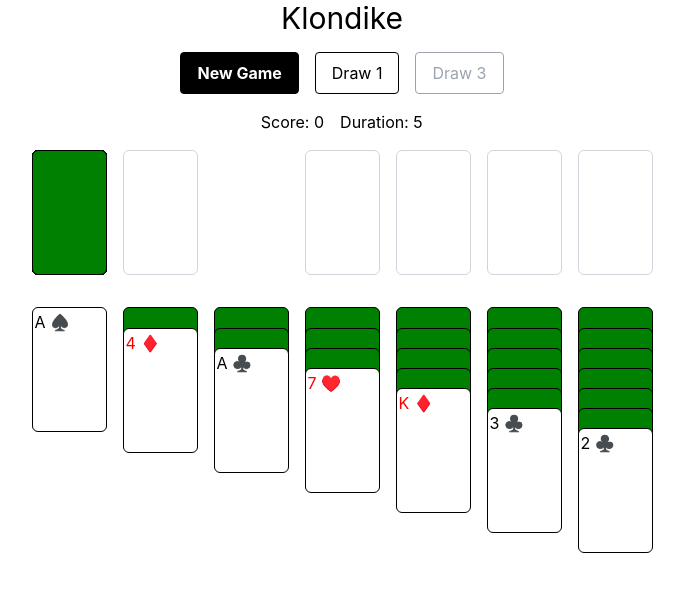
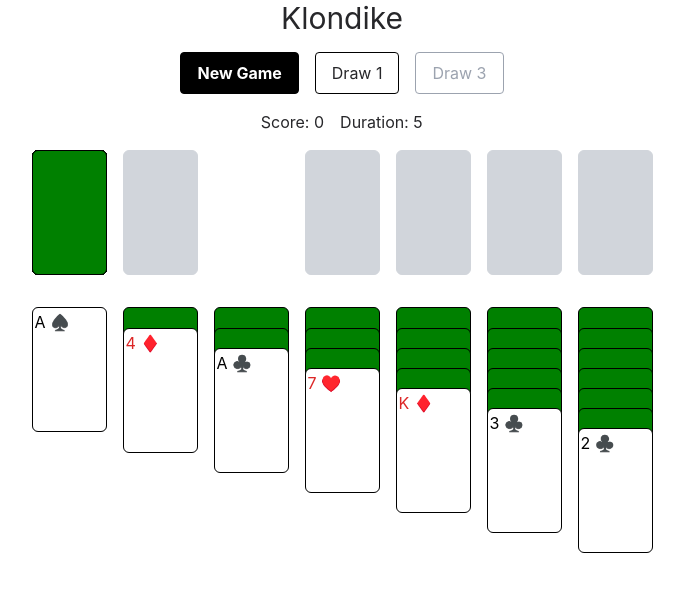
Before and after one commit to brhue/klondike, a React (Vite) app: page / in a window 1280 px wide. Shown: the top 592 px of the page, without its empty margins (298-982 px from the left). Built offline with nearby package versions, Linux system fonts and the light colour scheme.

Commit message:
Add some dark mode styles

```diff
--- a/index.html
+++ b/index.html
@@ -6,7 +6,7 @@
     <meta name="viewport" content="width=device-width, initial-scale=1.0" />
     <title>Klondike Solitaire</title>
   </head>
-  <body>
+  <body class="bg-white text-zinc-800 dark:bg-zinc-900 dark:text-white">
     <div id="root"></div>
     <script type="module" src="/src/main.jsx"></script>
   </body>
--- a/src/Button.jsx
+++ b/src/Button.jsx
@@ -2,7 +2,7 @@ export default function Button({ className, children, ...props }) {
   return (
     <button
       {...props}
-      className={`border border-black rounded px-4 py-2 focus:outline-none focus:ring-2 focus:ring-offset-2 focus:ring-sky-500 hover:bg-gray-200 disabled:border-gray-400 disabled:text-gray-400 disabled:pointer-events-none ${className}`}
+      className={`border border-black rounded px-4 py-2 focus:outline-none focus:ring-2 focus:ring-offset-2 dark:focus:ring-offset-slate-800 focus:ring-sky-500 hover:bg-gray-200 dark:hover:bg-gray-700 disabled:border-gray-400 disabled:text-gray-400 disabled:pointer-events-none ${className}`}
     >
       {children}
     </button>
--- a/src/GameOverModal.jsx
+++ b/src/GameOverModal.jsx
@@ -6,7 +6,7 @@ export default function GameOverModal({ children, isGameOver, scores, finalScore
     <Dialog
       isOpen={isGameOver}
       aria-label="Game over window"
-      className="border-2 border-black rounded w-full md:w-1/2 mt-4 p-4"
+      className="border-2 border-black rounded w-full md:w-1/2 mt-4 p-4 dark:bg-zinc-800"
     >
       <div>
         <h1 className="text-center font-bold text-2xl">You win!</h1>
--- a/src/KlondikeSolitaire.jsx
+++ b/src/KlondikeSolitaire.jsx
@@ -81,12 +81,12 @@ function Card({ rank, suit, style, faceUp, id, isSelected, handleDoubleClick })
   let suitSymnbol = suitSymbols[suit]
   return (
     <div
-      className="card absolute w-[50px] md:w-[75px] h-[100px] md:h-[125px] p-0.5 rounded-md"
+      className={`card absolute w-[50px] md:w-[75px] h-[100px] md:h-[125px] p-0.5 rounded-md
+        ${isSelected ? 'border-2 border-yellow-300' : 'border border-black'}
+        ${faceUp ? 'bg-white dark:bg-zinc-700' : 'bg-[green] dark:bg-zinc-800'}
+        ${suit === suits.spade || suit === suits.club ? 'text-black dark:text-white' : 'text-red-600'}`}
       id={id}
       style={{
-        border: isSelected ? '2px solid gold' : '1px solid black',
-        backgroundColor: faceUp ? 'white' : 'green',
-        color: suit === suits.spade || suit === suits.club ? 'black' : 'red',
         ...style,
       }}
       onDoubleClick={(e) => {
@@ -554,7 +554,7 @@ function Pile({ type, children, ...props }) {
   return (
     <div
       {...props}
-      className={`${type} relative flex justify-center items-center w-[50px] h-[100px] border-[1px] border-gray-300 rounded-md md:w-[75px] md:h-[125px]`}
+      className={`${type} relative flex justify-center items-center w-[50px] h-[100px] border-[1px] border-gray-300 rounded-md md:w-[75px] md:h-[125px] bg-gray-300 dark:bg-zinc-600 dark:border-zinc-600`}
       data-pile={type}
     >
       {children}
```
